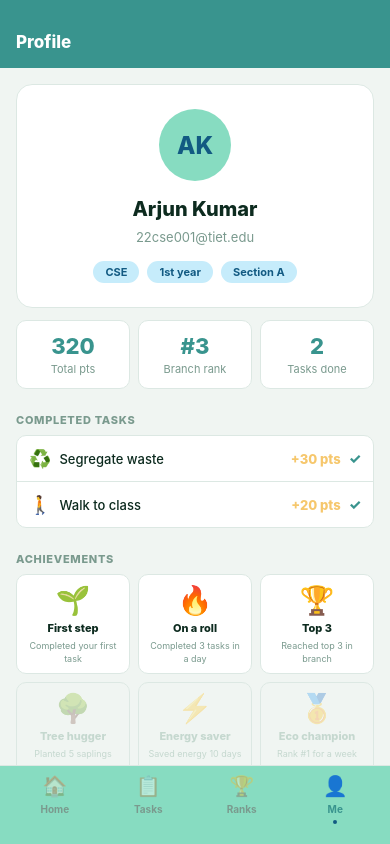
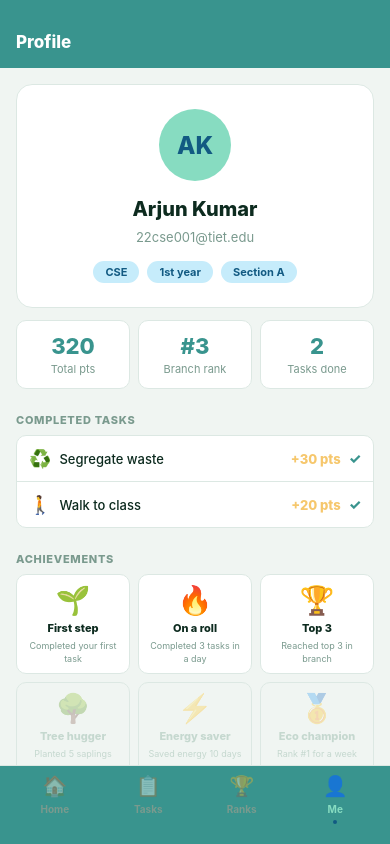
Before and after one commit to aarora-be25/EcoQuest, a React Native app: screen /profile in a window 390 px wide. Built offline with nearby package versions, Linux system fonts and the light colour scheme.

Commit message:
Update BottomNav.js

```diff
--- a/components/BottomNav.js
+++ b/components/BottomNav.js
@@ -42,7 +42,7 @@ export default function BottomNav({ active, navigation }) {
 const styles = StyleSheet.create({
   nav: {
     flexDirection: 'row',
-    backgroundColor: COLORS.primarySoft,
+    backgroundColor: COLORS.primary,
     borderTopWidth: 1,
     borderTopColor: COLORS.border,
     paddingTop: SPACING.sm,
@@ -61,7 +61,7 @@ const styles = StyleSheet.create({
     marginTop: 2,
   },
   navLabelActive: {
-    color: COLORS.primary,
+    color: COLORS.primarySoft,
   },
   activeDot: {
     width: 4,
```
